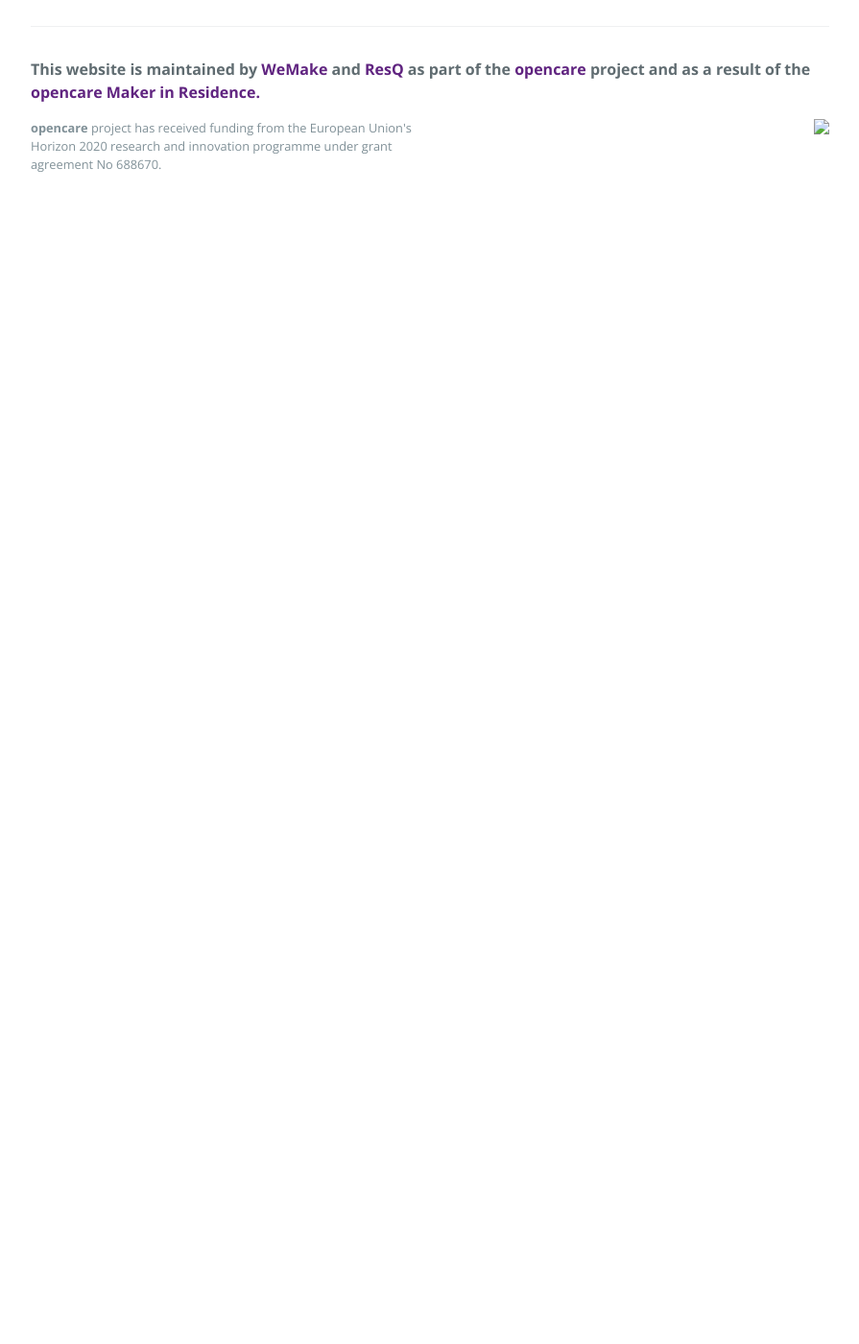
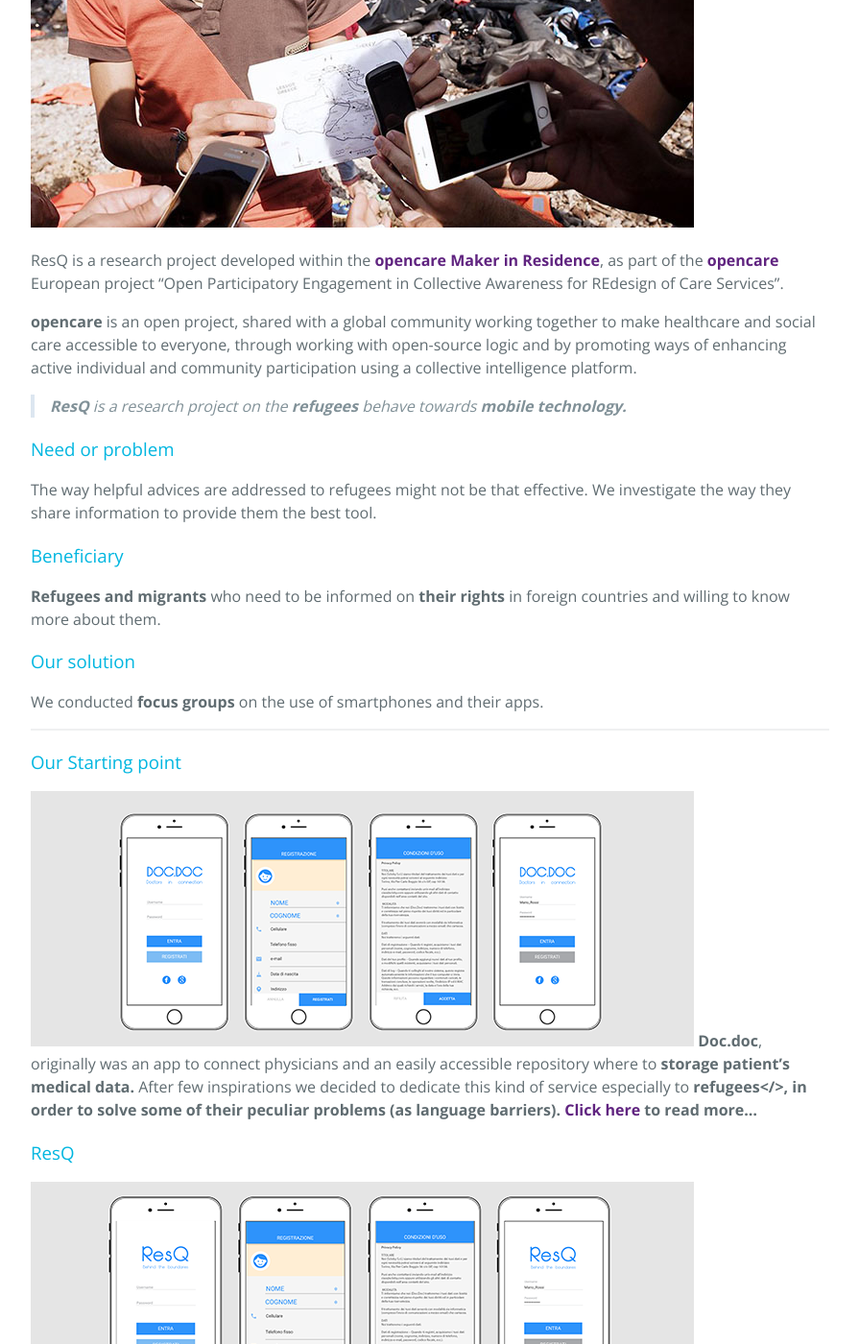
Before and after one commit to opencarecc/ResQ, a Jekyll site: the page built from about/index.md, in a window 1280 px wide and 1400 px high, scrolled down 199 px. Shown: the whole window at 96% size, without its empty margins (192-1087 px from the left). Built offline with Jekyll 4.4.1, drawn with Linux system fonts in a browser that asks for light colours; before the commit the page ends 900 px from its top, so only the background shows below that; some of the changed text lies outside the part shown.

Commit message:
edit content about

```diff
--- a/about/index.md
+++ b/about/index.md
@@ -4,4 +4,45 @@
 ---
 
 # About page
-*lorem ipsum etc etc*
+
+<img src="https://opencarecc.github.io/ResQ/assets/ResQ-post-img-smartphone.jpg" alt="ResQ-Smartphone">
+
+ResQ is a research project developed within the <b>[opencare Maker in Residence](http://wemake.cc/opencare/maker-in-residence-en/)</b>, as part of the <b>[opencare](opencare.cc)</b> European project "Open Participatory Engagement in Collective Awareness for REdesign of Care Services”.
+
+<b>opencare</b> is an open project, shared with a global community working together to make healthcare and social care accessible to everyone, through working with open-source logic and by promoting ways of enhancing active individual and community participation using a collective intelligence platform.
+
+<blockquote><i><b>ResQ</b> is a research project on the <b>refugees</b> behave towards <b>mobile technology.</b></i></blockquote>
+
+### Need or problem
+The way helpful advices are addressed to refugees might not be that effective. We investigate the way they share information to provide them the best tool.
+
+### Beneficiary
+<b>Refugees and migrants</b> who need to be informed on <b>their rights</b> in foreign countries and willing to know more about them.
+
+### Our solution
+We conducted <b>focus groups</b> on the use of smartphones and their apps.
+
+***
+
+### Our Starting point
+<img src="https://opencarecc.github.io/ResQ/assets/ResQ-post-img-Doc-doc-board-01.png" alt="Doc.doc-Board">
+<b>Doc.doc</b>, originally was an app to connect physicians and an easily accessible repository where to <b>storage patient's medical data.</b> After few inspirations we decided to dedicate this kind of service especially to <b>refugees</>, in order to solve some of their peculiar problems (as language barriers). [Click here](https://opencarecc.github.io/ResQ/blog/2017/05/03/mir-application-doc-doc/) to read more...
+
+### ResQ
+<img src="https://opencarecc.github.io/ResQ/assets/ResQ-post-img-ResQ-board-01.png" alt="ResQ-Board">
+After the pivot, Doc.doc became <b>ResQ</b>, still a medical app. So we got the suggestion that maybe ResQ could organize any kind of legal docs, not just medical ones.
+
+<img src="https://opencarecc.github.io/ResQ/assets/ResQ-post-img-interview-resq.jpg" alt="ResQ-Interview">
+After few interviews, though, we realized that the use of smartphones we envisioned wasn’t consistent to the reality. From this point onwards we radically focused on a <b>deeper research.</b> [Click here](https://opencarecc.github.io/ResQ/blog/2017/06/14/mir-application-resq/) to read more...
+
+***
+
+### Our team
+
+* <b>Luca Tarasco</b> - Project Manager - (mailto:l.tarasco@gmail.com)
+* <b>Nushin Alishahi</b> - UX/ UI Designer - (mailto:nushin86@gmail.com)
+* <b>Emanuela Pucci</b> - Facilitator - (mailto:pucci.emanuela@gmail.com)
+* <b>Francesca Previati</b> - Graphic Designer - (mailto:fra.previati@gmail.com)
+* <b>Raed Kassem</b> - Cultural Mediator - (mailto:raed.kassem@gmail.com)
+
+<img src="https://opencarecc.github.io/ResQ/assets/ResQ-post-img-acknowledgements.jpg" alt="ResQ-Team">
```
Also changed, not shown: 1 other file.
